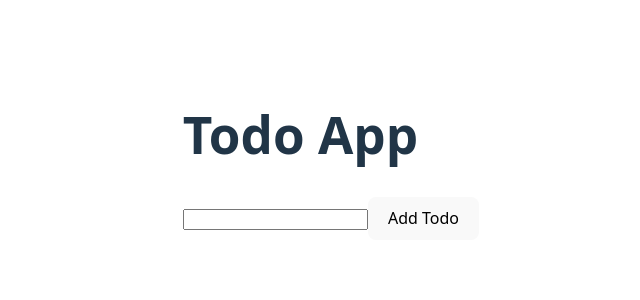
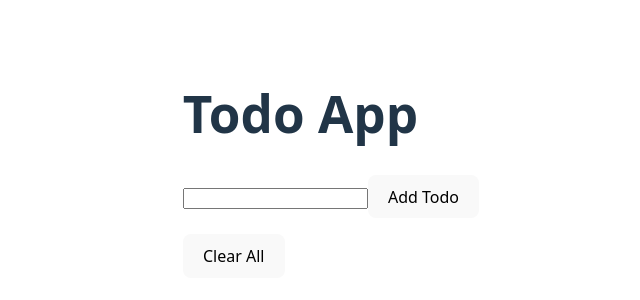
Before and after one commit to SanjilaGangaju/ReactSeries, a React (Vite) app: page / in a window 1280 px wide. Shown: the part 236-536 px from the top of the page, without its empty margins (309-949 px from the left). Built offline with nearby package versions, Linux system fonts and the light colour scheme.

Commit message:
add delete button and clear all button

```diff
--- a/src/projects/Todo/TodoList.jsx
+++ b/src/projects/Todo/TodoList.jsx
@@ -46,10 +46,21 @@ export const TodoList = ()=>{
 
   }
   const handleDelete=(value)=>{
-       task.filter((currTask)=>{
+
+      const deleteTodo=task.filter((todoItem)=>{
+        return todoItem.index != value.index;
 
        })
+
+
+    setTask(deleteTodo);
+
+
+
   }
+  const handleClearAll =()=>{
+      setTask([]);
+    }
   return (
     <>
   <h1>Todo App</h1>
@@ -78,6 +89,7 @@ export const TodoList = ()=>{
 
       })}
     </ul>
+    <button onClick={()=>handleClearAll()}>Clear All</button>
   </div>
   </>
 );
```
